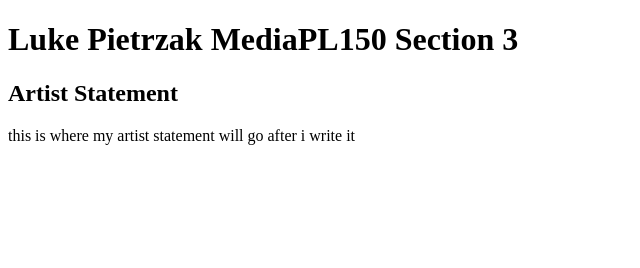
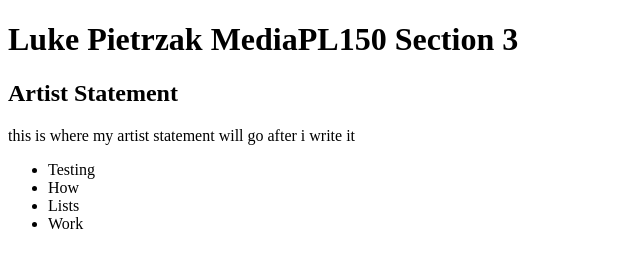
Before and after one commit to OskarLuke/MEDPL-150, a plain HTML site: page index.html in a window 1280 px wide. Shown: the whole page, without its empty margins (0-640 px from the left). Drawn offline with Linux system fonts and the light colour scheme.

Commit message:
Add files via upload

```diff
--- a/index.html
+++ b/index.html
@@ -11,5 +11,12 @@
     <b></b>
     <h2> Artist Statement</h2>
     <p> this is where my artist statement will go after i write it</p>
+    <ul>
+        <li> Testing</li>
+        <li> How</li>
+        <li> Lists</li>
+        <li> Work</li>
+
+    </ul>
 </body>
 </html>
```
